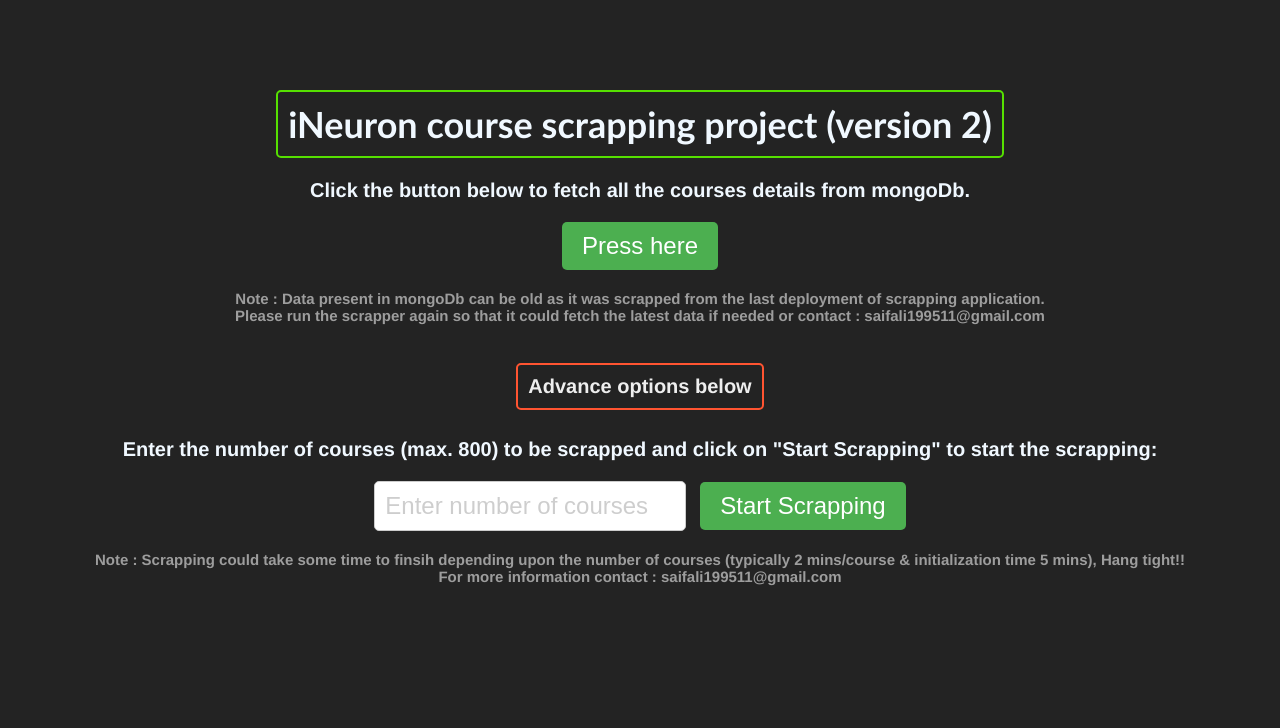
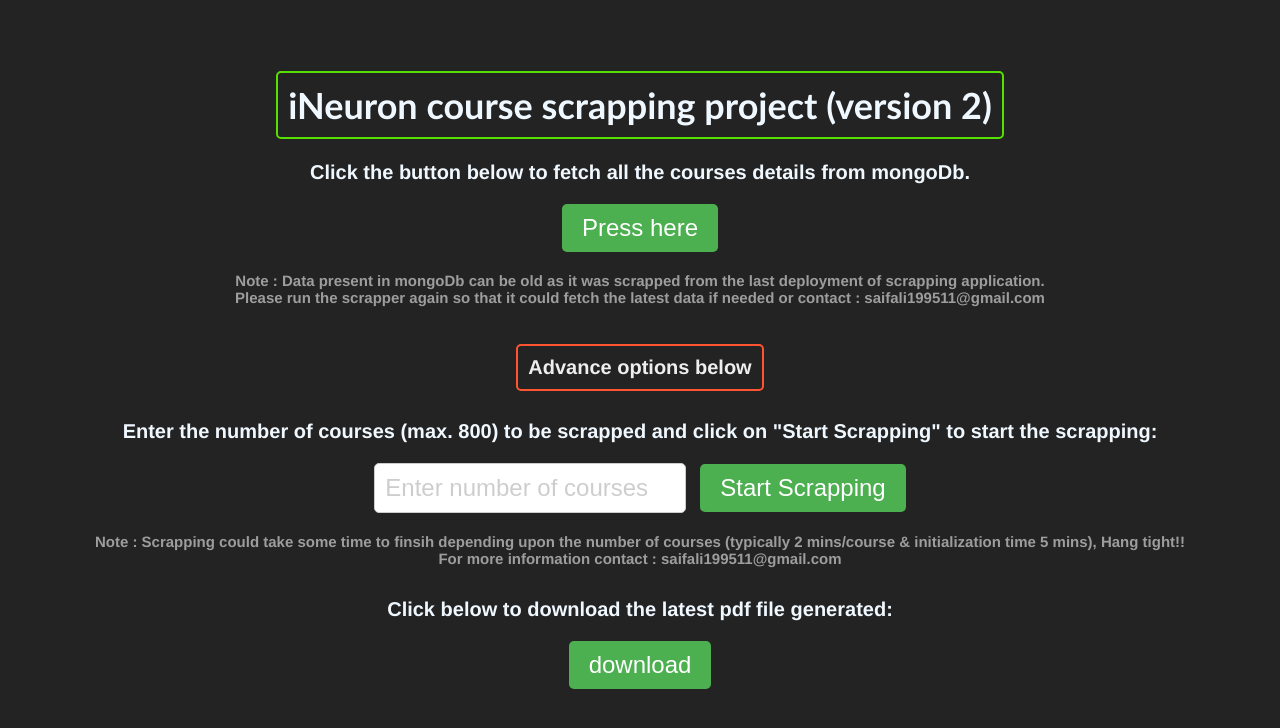
Before and after one commit to JokerDD/ineuron_scrapping, a Flask app: page / in a window 1280 px wide. Shown: the top 728 px of the page. Run offline with Flask 2, Linux system fonts and the light colour scheme; data that the repository does not hold is empty.

Commit message:
added pdf download functionality

```diff
--- a/application.py
+++ b/application.py
@@ -3,6 +3,8 @@ from flask_cors import CORS, cross_origin
 from mongoDb.mongodb import mongodbOperations
 from custom_logging.customLogger import custLogger
 import scrappermaster as sm
+import boto3
+import os
 
 
 dbOps = mongodbOperations(username='saif_1', password='saif_1')
@@ -54,5 +56,31 @@ def app_start():
     else:
         return "not a POST method"
 
+@app.route("/pdfdownload",methods = ['GET'])
+
+def pdf_download():
+    try:
+        if dbOps.getDocCount(dbName="i_nearon_scrapping",collectionName="coll_data") > 0:
+            pdf_file_name=dbOps.getCollectionName_latest(dbName="i_nearon_scrapping",key_name="pdf_file_name")
+
+            BUCKET_NAME = 'saifineuronproject'
+            FOLDER_NAME = 'pdf_file_single/'
+
+
+            s3 = boto3.client(service_name='s3',
+                    region_name='eu-north-1',
+                    aws_access_key_id=os.environ.get("aws_access_key_id"),
+                    aws_secret_access_key=os.environ.get("aws_secret_key_id"))
+
+            return s3.generate_presigned_url('get_object',
+                                                Params={'Bucket': BUCKET_NAME, 'Key': FOLDER_NAME+pdf_file_name},
+                                                ExpiresIn=60)
+    except Exception as e:
+        logging.custlogger().error(f"error at downloadinf pdf with :: {e}")
+        print(f"error at downloadinf pdf with :: {e}")
+
+
+
+
 if __name__=="__main__":
     app.run(host="0.0.0.0",port=8080)
--- a/templates/index.html
+++ b/templates/index.html
@@ -9,7 +9,7 @@
 			flex-direction: column;
 			align-items: center;
 			justify-content: center;
-			height: 80vh;
+			height: 90vh;
 			background-color: rgb(35, 35, 35);
 		}
 		h1 {
@@ -121,5 +121,16 @@
             For more information contact : saifali199511@gmail.com
         </h3>
 
+	<h4>
+		Click below to download the latest pdf file generated:
+	</h4>
+	<div class="form">
+
+        <form action="/pdfdownload" method="GET">
+            <input type="submit"  value="download" >
+        </form>
+        </div>
+
+
 </body>
 </html>
```
